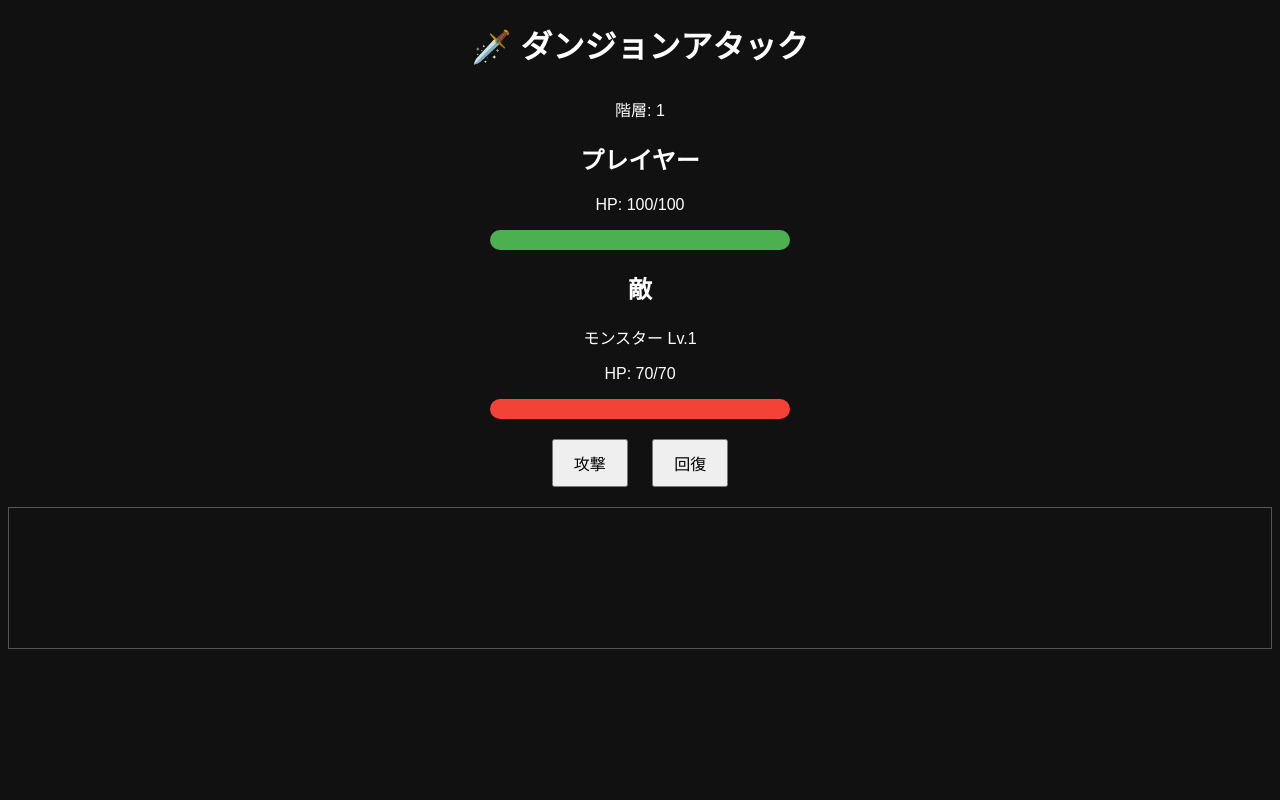
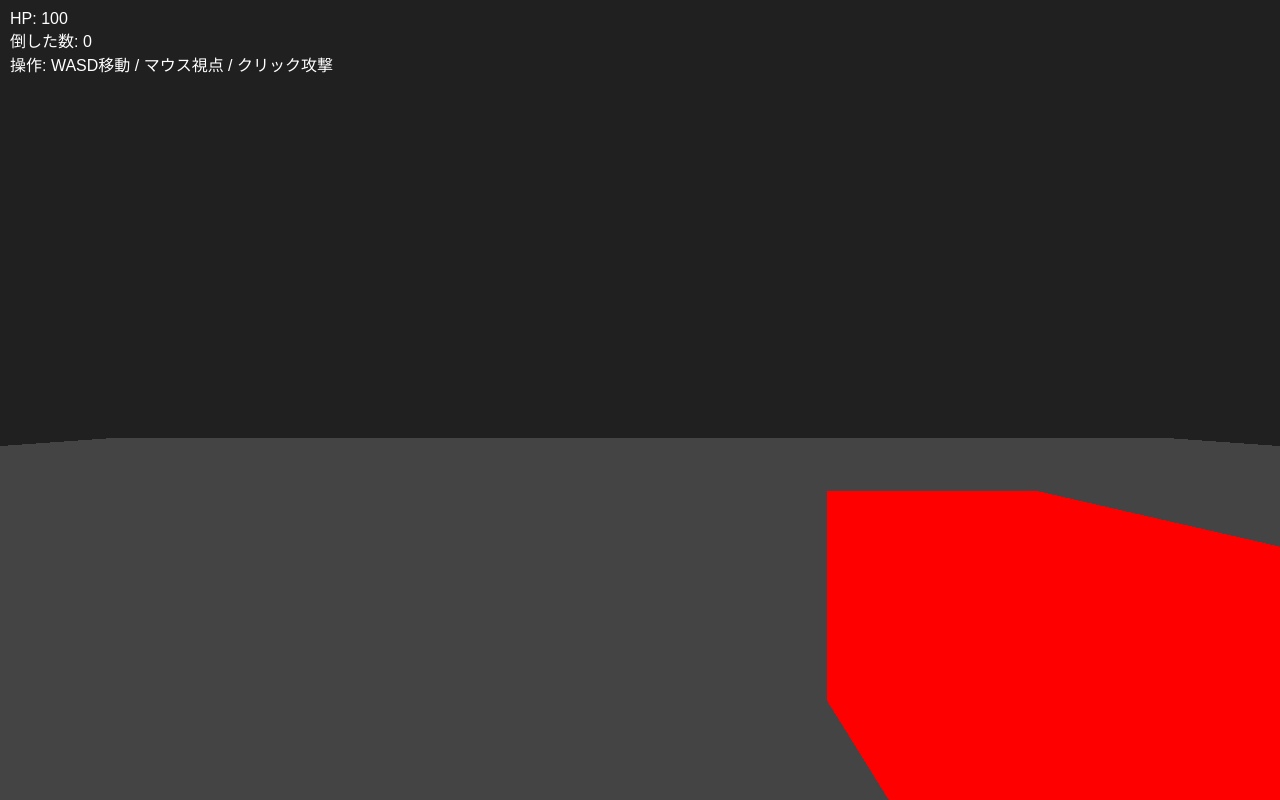
Before and after one commit to nkgwhk/app, a plain HTML site: page index.html in a window 1280 px wide. Drawn offline with nearby package versions, Linux system fonts and the light colour scheme; animation ran at ten frames a second.

Commit message:
Update index.html

```diff
--- a/index.html
+++ b/index.html
@@ -2,172 +2,161 @@
 <html lang="ja">
 <head>
 <meta charset="UTF-8">
-<title>シンプルダンジョンゲーム</title>
+<title>3Dダンジョンゲーム</title>
 <style>
-body {
+body { margin: 0; overflow: hidden; }
+#ui {
+    position: absolute;
+    top: 10px;
+    left: 10px;
+    color: white;
     font-family: sans-serif;
-    background: #111;
-    color: #fff;
-    text-align: center;
-}
-
-#game {
-    margin-top: 30px;
-}
-
-.bar {
-    width: 300px;
-    height: 20px;
-    background: #444;
-    margin: 10px auto;
-    border-radius: 10px;
-    overflow: hidden;
-}
-
-.hp {
-    height: 100%;
-    background: #4caf50;
-}
-
-.enemy-hp {
-    background: #f44336;
-}
-
-button {
-    padding: 10px 20px;
-    margin: 10px;
-    font-size: 16px;
-    cursor: pointer;
-}
-
-#log {
-    height: 120px;
-    overflow-y: auto;
-    border: 1px solid #555;
-    padding: 10px;
-    margin-top: 10px;
 }
 </style>
 </head>
 <body>
 
-<h1>🗡️ ダンジョンアタック</h1>
-
-<div id="game">
-
-    <p>階層: <span id="floor">1</span></p>
-
-    <h2>プレイヤー</h2>
-    <p>HP: <span id="playerHpText"></span></p>
-    <div class="bar"><div id="playerHpBar" class="hp"></div></div>
-
-    <h2>敵</h2>
-    <p id="enemyName"></p>
-    <p>HP: <span id="enemyHpText"></span></p>
-    <div class="bar"><div id="enemyHpBar" class="hp enemy-hp"></div></div>
-
-    <button onclick="attack()">攻撃</button>
-    <button onclick="heal()">回復</button>
-
-    <div id="log"></div>
-
+<div id="ui">
+    HP: <span id="hp">100</span><br>
+    倒した数: <span id="score">0</span><br>
+    操作: WASD移動 / マウス視点 / クリック攻撃
 </div>
 
+<script src="https://cdn.jsdelivr.net/npm/three@0.158.0/build/three.min.js"></script>
+
 <script>
+let scene = new THREE.Scene();
+scene.background = new THREE.Color(0x202020);
+
+let camera = new THREE.PerspectiveCamera(75, window.innerWidth/window.innerHeight, 0.1, 1000);
+let renderer = new THREE.WebGLRenderer();
+renderer.setSize(window.innerWidth, window.innerHeight);
+document.body.appendChild(renderer.domElement);
+
+// プレイヤー
 let player = {
-    maxHp: 100,
     hp: 100,
-    atk: 10,
-    level: 1
+    speed: 0.1
 };
 
-let enemy = {};
-let floor = 1;
+// 床
+let floorGeo = new THREE.PlaneGeometry(50, 50);
+let floorMat = new THREE.MeshBasicMaterial({ color: 0x444444, side: THREE.DoubleSide });
+let floor = new THREE.Mesh(floorGeo, floorMat);
+floor.rotation.x = Math.PI / 2;
+scene.add(floor);
 
-function createEnemy() {
-    enemy = {
-        name: "モンスター Lv." + floor,
-        maxHp: 50 + floor * 20,
-        hp: 50 + floor * 20,
-        atk: 5 + floor * 3
-    };
+// 敵
+let enemy;
+let enemyHp = 30;
+let score = 0;
+
+function spawnEnemy() {
+    let geo = new THREE.BoxGeometry(1,1,1);
+    let mat = new THREE.MeshBasicMaterial({ color: 0xff0000 });
+    enemy = new THREE.Mesh(geo, mat);
+    enemy.position.set((Math.random()-0.5)*20, 0.5, (Math.random()-0.5)*20);
+    scene.add(enemy);
+    enemyHp = 30 + score * 5;
 }
 
-function updateUI() {
-    document.getElementById("floor").textContent = floor;
+spawnEnemy();
 
-    document.getElementById("playerHpText").textContent = player.hp + "/" + player.maxHp;
-    document.getElementById("enemyHpText").textContent = enemy.hp + "/" + enemy.maxHp;
+// カメラ初期位置
+camera.position.y = 1.8;
 
-    document.getElementById("enemyName").textContent = enemy.name;
+// 入力
+let keys = {};
+document.addEventListener("keydown", e => keys[e.key.toLowerCase()] = true);
+document.addEventListener("keyup", e => keys[e.key.toLowerCase()] = false);
 
-    document.getElementById("playerHpBar").style.width = (player.hp / player.maxHp * 100) + "%";
-    document.getElementById("enemyHpBar").style.width = (enemy.hp / enemy.maxHp * 100) + "%";
-}
+// マウス視点
+let yaw = 0;
+let pitch = 0;
 
-function log(text) {
-    let logDiv = document.getElementById("log");
-    logDiv.innerHTML += text + "<br>";
-    logDiv.scrollTop = logDiv.scrollHeight;
-}
+document.body.addEventListener("click", () => {
+    document.body.requestPointerLock();
+});
 
-function attack() {
-    let damage = Math.floor(Math.random() * player.atk) + 5;
-    enemy.hp -= damage;
-    log("あなたの攻撃！ " + damage + " ダメージ");
+document.addEventListener("mousemove", e => {
+    if (document.pointerLockElement === document.body) {
+        yaw -= e.movementX * 0.002;
+        pitch -= e.movementY * 0.002;
+        pitch = Math.max(-Math.PI/2, Math.min(Math.PI/2, pitch));
+    }
+});
 
-    if (enemy.hp <= 0) {
-        log("敵を倒した！");
-        nextFloor();
-        return;
+// 攻撃
+document.addEventListener("mousedown", () => {
+    if (!enemy) return;
+
+    let dist = camera.position.distanceTo(enemy.position);
+    if (dist < 2) {
+        enemyHp -= 10;
+
+        if (enemyHp <= 0) {
+            scene.remove(enemy);
+            score++;
+            document.getElementById("score").textContent = score;
+            spawnEnemy();
+        }
     }
+});
 
-    enemyAttack();
-    updateUI();
-}
+// 更新
+function update() {
+    let dir = new THREE.Vector3();
 
-function enemyAttack() {
-    let damage = Math.floor(Math.random() * enemy.atk);
-    player.hp -= damage;
-    log("敵の攻撃！ " + damage + " ダメージ");
+    if (keys["w"]) dir.z -= 1;
+    if (keys["s"]) dir.z += 1;
+    if (keys["a"]) dir.x -= 1;
+    if (keys["d"]) dir.x += 1;
 
-    if (player.hp <= 0) {
-        gameOver();
+    dir.normalize();
+
+    let forward = new THREE.Vector3(Math.sin(yaw), 0, Math.cos(yaw));
+    let right = new THREE.Vector3().crossVectors(forward, new THREE.Vector3(0,1,0));
+
+    camera.position.add(forward.clone().multiplyScalar(-dir.z * player.speed));
+    camera.position.add(right.clone().multiplyScalar(dir.x * player.speed));
+
+    // 向き
+    camera.rotation.order = "YXZ";
+    camera.rotation.y = yaw;
+    camera.rotation.x = pitch;
+
+    // 敵がプレイヤーに向かう
+    if (enemy) {
+        let direction = new THREE.Vector3().subVectors(camera.position, enemy.position).normalize();
+        enemy.position.add(direction.multiplyScalar(0.02));
+
+        let dist = camera.position.distanceTo(enemy.position);
+        if (dist < 1.5) {
+            player.hp -= 0.2;
+            document.getElementById("hp").textContent = Math.floor(player.hp);
+
+            if (player.hp <= 0) {
+                alert("ゲームオーバー");
+                location.reload();
+            }
+        }
     }
 }
 
-function heal() {
-    let amount = 20;
-    player.hp += amount;
-    if (player.hp > player.maxHp) player.hp = player.maxHp;
-    log("回復した！ +" + amount);
+// ループ
+function animate() {
+    requestAnimationFrame(animate);
+    update();
+    renderer.render(scene, camera);
+}
+animate();
 
-    enemyAttack();
-    updateUI();
-}
-
-function nextFloor() {
-    floor++;
-
-    player.level++;
-    player.maxHp += 10;
-    player.hp = player.maxHp;
-    player.atk += 2;
-
-    log("レベルアップ！");
-
-    createEnemy();
-    updateUI();
-}
-
-function gameOver() {
-    alert("ゲームオーバー！");
-    location.reload();
-}
-
-// 初期化
-createEnemy();
-updateUI();
+// リサイズ
+window.addEventListener("resize", () => {
+    camera.aspect = window.innerWidth/window.innerHeight;
+    camera.updateProjectionMatrix();
+    renderer.setSize(window.innerWidth, window.innerHeight);
+});
 </script>
 
 </body>
```
